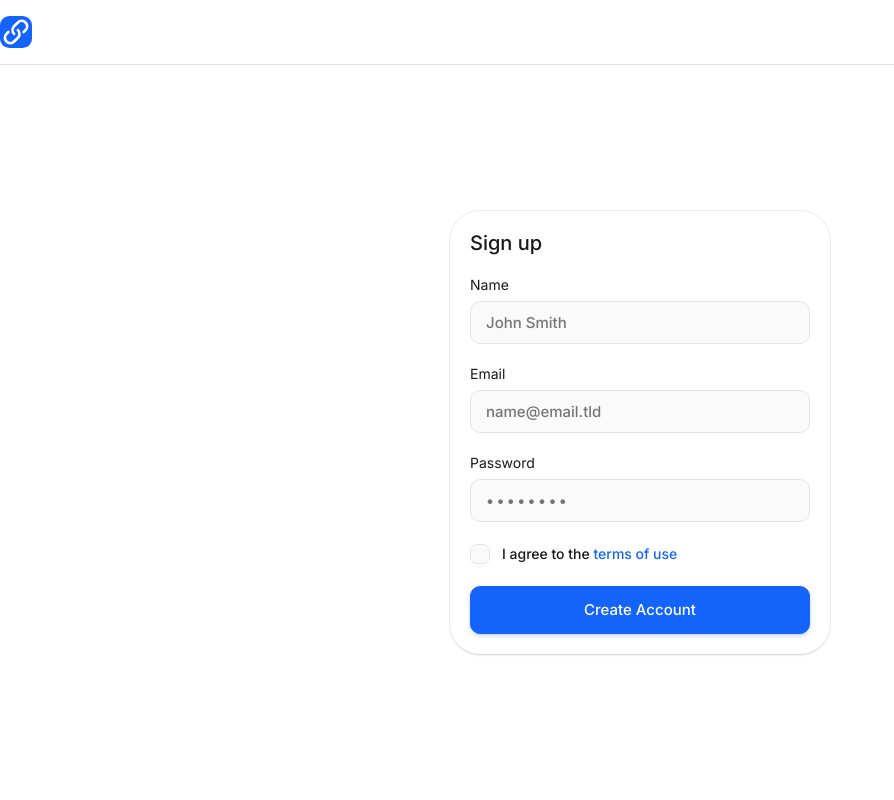
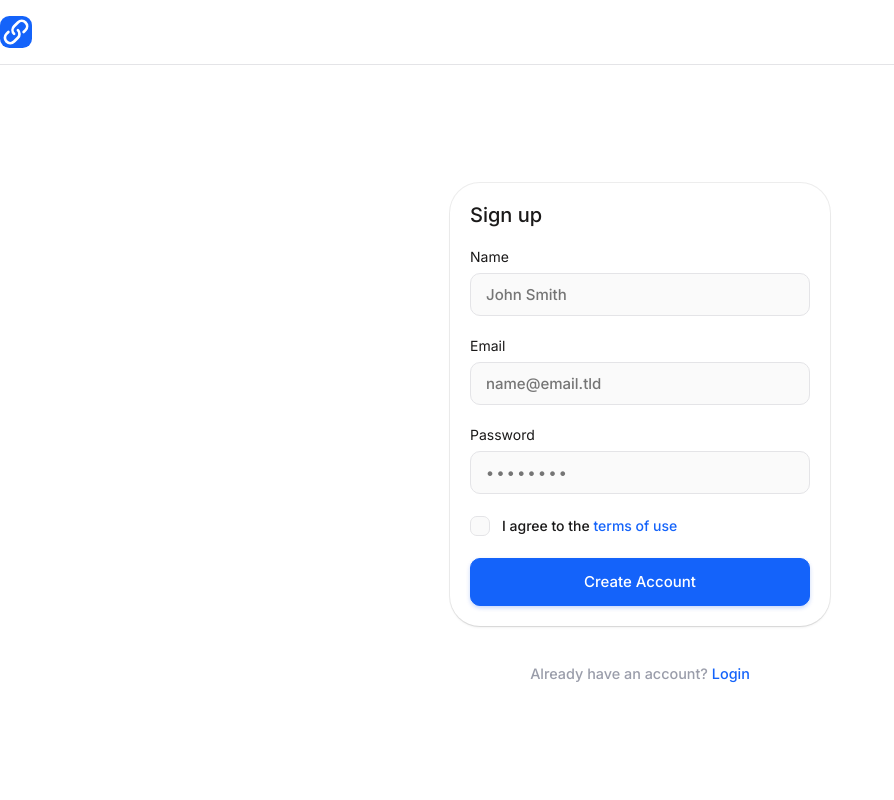
Before and after one commit to kramber1024/url-shortener, a FastAPI app: template frontend/templates/signup.html in a window 1280 px wide. Shown: the whole page, without its empty margins (0-894 px from the left). Run offline with FastAPI, Linux system fonts and the light colour scheme; the template is opened without the code that fills it, so the values that code supplies are empty; parts of the project's set-up code (start-up, migrations or seed data) failed here and were passed over.

Commit message:
feat: Add footer for dialog

```diff
--- a/frontend/static/css/colors.css
+++ b/frontend/static/css/colors.css
@@ -6,6 +6,7 @@ body {
 body[data-theme="light"] {
     --background: #ffffff;
     --background-font-color: #1A1919;
+    --background-secondary-font-color: #9a9daa;
     --border-color: #e4e4e7;
     --placeholder-font-color: #bebebe;
     --input-background: #fafafa;
--- a/frontend/static/css/signup.css
+++ b/frontend/static/css/signup.css
@@ -83,6 +83,7 @@ body {
 
 .content {
     display: flex;
+    flex-direction: column;
     justify-content: center;
     align-items: center;
     flex: 1;
@@ -230,13 +231,15 @@ label[for="terms"] {
     font-weight: 500;
 }
 
-label[for="terms"] > a[href="/terms"] {
+label[for="terms"] > a,
+.footer > p > a {
     text-decoration: none;
     color: var(--brand);
     transition: opacity 0.5s ease;
 }
 
-label[for="terms"] > a[href="/terms"]:hover {
+label[for="terms"] > a:hover,
+.footer > p > a:hover {
     opacity: 0.8;
 }
 
@@ -264,3 +267,12 @@ label[for="terms"] > a[href="/terms"]:hover {
 .form__button:active {
     scale: 0.98;
 }
+
+.footer {
+    margin-top: 40px;
+    font-size: 0.9rem;
+    line-height: 1rem;
+    font-weight: 500;
+    text-decoration: none;
+    color: var(--background-secondary-font-color);
+}
--- a/frontend/templates/signup.html
+++ b/frontend/templates/signup.html
@@ -23,7 +23,7 @@
     <main class="content">
       <div class="dialog">
         <h2 class="dialog__title">Sign up</h2>
-        <form>
+        <form onsubmit="return false" novalidate="novalidate">
           <div class="dialog__form">
             <label for="name">Name</label>
             <input id="name" class="form__input" type="text" placeholder="John Smith" autocomplete="name">
@@ -39,6 +39,9 @@
           </div>
         </form>
       </div>
+      <div class="footer">
+        <p>Already have an account? <a href="/login">Login</a></p>
+      </div>
     </main>
 	</div>
 </body>
```
